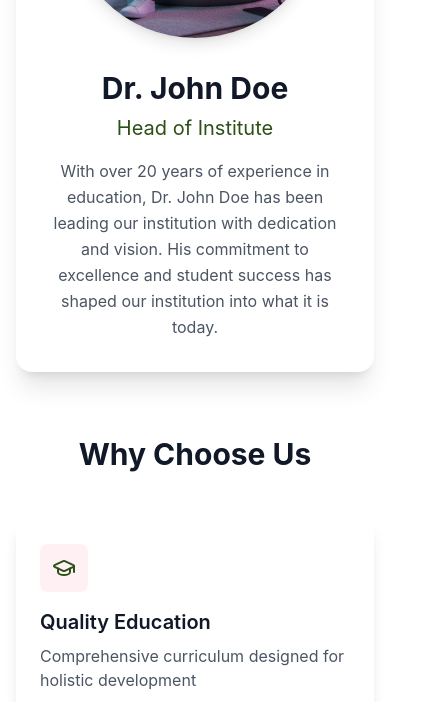
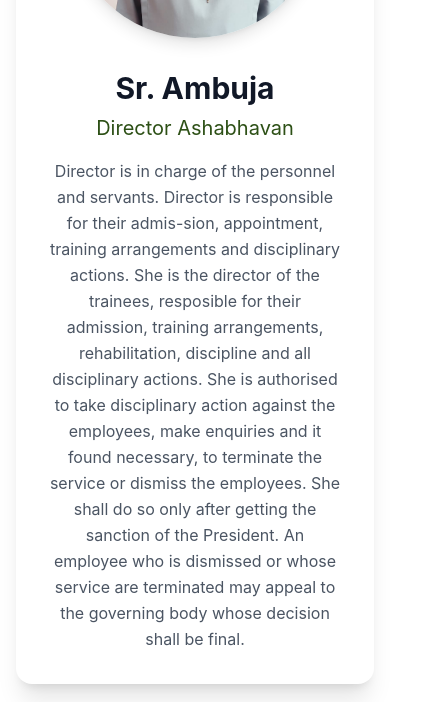
Before and after one commit to Rikzariyas/AshaBhavan-Frontend, a React (Vite) app: page / in a window 390 px wide. Shown: the part 594-1296 px from the top of the page, 436 px wide, since content can reach past the window. Built offline with nearby package versions, Linux system fonts and the light colour scheme; no server answers.

Commit message:
insert the director photo and details and edited the phone no. , email, address.

```diff
--- a/src/constants/index.js
+++ b/src/constants/index.js
@@ -46,10 +46,10 @@ export const DUMMY_IMAGES = {
 // Dummy Data Constants
 export const DUMMY_DATA = {
   HEAD_OF_INSTITUTE: {
-    name: 'Dr. John Doe',
-    title: 'Head of Institute',
+    name: 'Sr. Ambuja',
+    title: 'Director Ashabhavan',
     description:
-      'With over 20 years of experience in education, Dr. John Doe has been leading our institution with dedication and vision. His commitment to excellence and student success has shaped our institution into what it is today.',
+      'Director is in charge of the personnel and servants. Director is responsible for their admis-sion, appointment, training arrangements and disciplinary actions. She is the director of the trainees, resposible for their admission, training arrangements, rehabilitation, discipline and all disciplinary actions. She is authorised to take disciplinary action against the employees, make enquiries and it found necessary, to terminate the service or dismiss the employees. She shall do so only after getting the sanction of the President. An employee who is dismissed or whose service are terminated may appeal to the governing body whose decision shall be final.',
     photo: DUMMY_IMAGES.HEAD_OF_INSTITUTE,
   },
 
@@ -112,11 +112,11 @@ export const DUMMY_DATA = {
   ],
 
   CONTACT: {
-    phone: '+91 1234567890',
-    email: 'info@ashabhavan.org',
+    phone: '+91 9496719471',
+    email: 'ashabhavandirector@gmail.com',
     instagram: 'https://instagram.com/ashabhavan',
-    whatsapp: 'https://wa.me/911234567890',
-    address: '123 Education Street, City, State 123456, India',
+    whatsapp: 'https://wa.me/+91 9496719471',
+    address: 'Ashabhavan, Annamanada P.O, Thrissur, Kerala, Pin. 680741',
     mapLocation:
       'https://www.google.com/maps/embed?pb=!1m18!1m12!1m3!1d1062.4380081479148!2d76.32606360025486!3d10.234400245653442!2m3!1f0!2f0!3f0!3m2!1i1024!2i768!4f13.1!3m3!1m2!1s0x3b0805f36ccc2797%3A0x1e99bc969c2fb7f5!2sAshabhavan%20annamanada!5e1!3m2!1sen!2sin!4v1765029590429!5m2!1sen!2sin',
     // workingHours: {
```
Also changed, not shown: public/images/head-of-institute.png, 1 other file (tests, documents, lock files or other folders).
